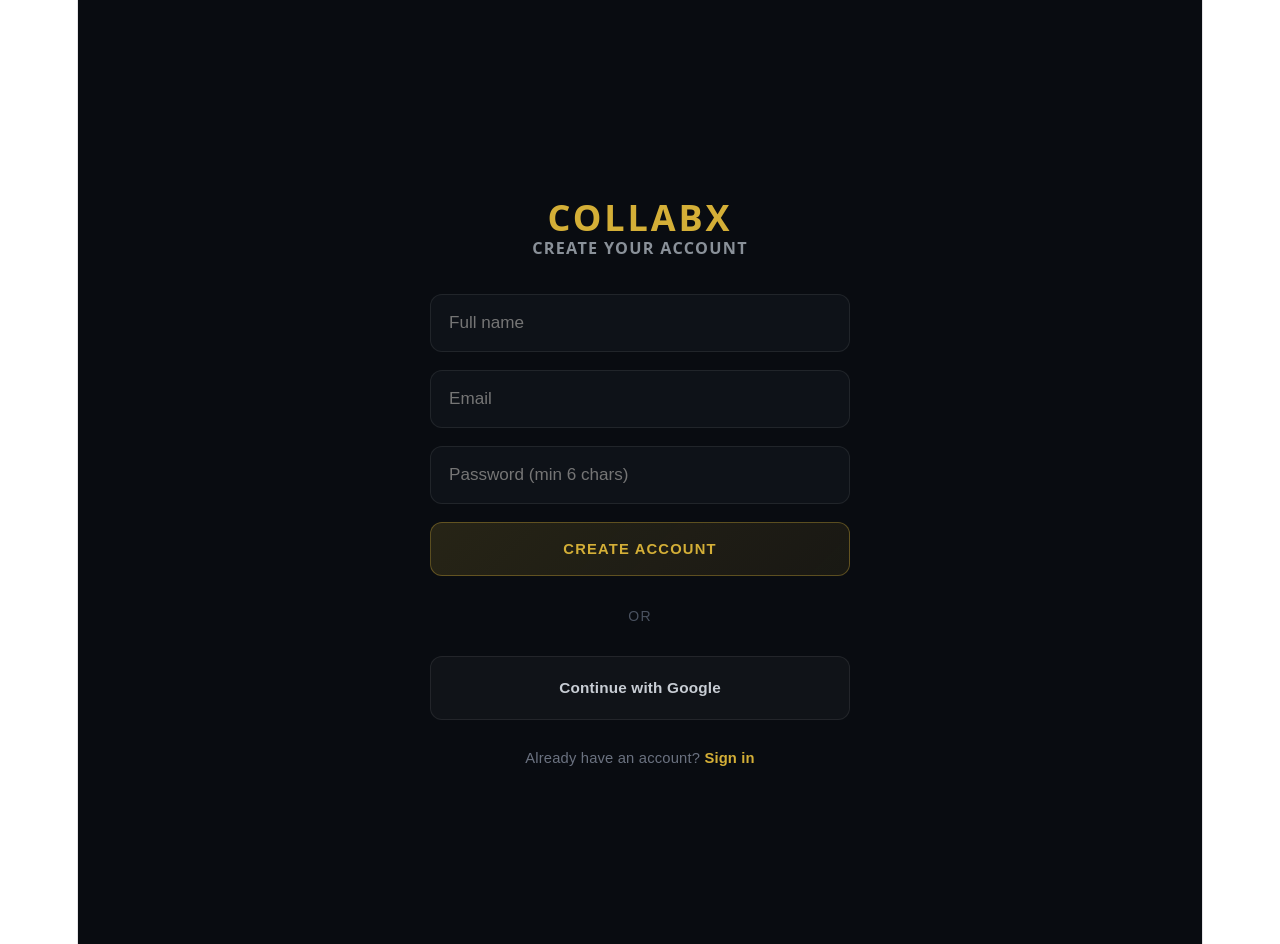
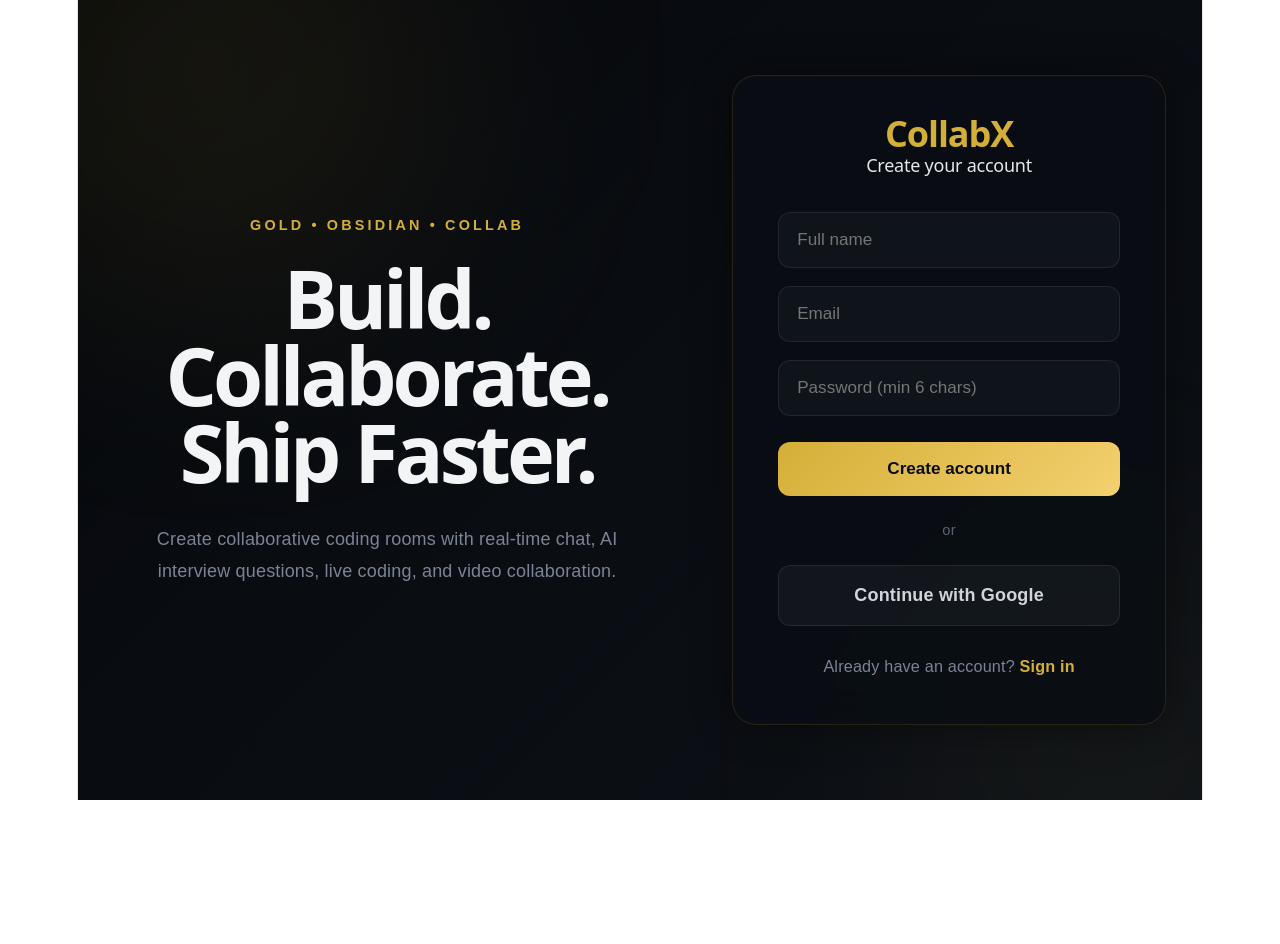
Before and after one commit to keshavbhalla2006/collabx, a React (Vite) app in the folder client/: page /register in a window 1280 px wide. After the commit the page ends 800 px from the top, so only its background shows below. Built offline with nearby package versions, Linux system fonts and the light colour scheme; no server answers.

Commit message:
Update Register.jsx

```diff
--- a/client/src/pages/Register.jsx
+++ b/client/src/pages/Register.jsx
@@ -29,15 +29,11 @@ export default function Register() {
     setLoading(true);
 
     try {
-      const res = await axios.post(
-        '/api/auth/register',
-        form
-      );
+      const res = await axios.post('/api/auth/register', form);
 
       login(res.data.user, res.data.token);
 
       navigate('/dashboard');
-
     } catch (err) {
       setError(
         err.response?.data?.message ||
@@ -50,13 +46,33 @@ export default function Register() {
 
   return (
     <div style={styles.page}>
+      <div style={styles.bgGlow1} />
+      <div style={styles.bgGlow2} />
+
+      <div style={styles.wrapper}>
+        <div style={styles.left}>
+          <p style={styles.brandTag}>
+            GOLD • OBSIDIAN • COLLAB
+          </p>
+
+          <h1 style={styles.heroTitle}>
+            Build.
+            <br />
+            Collaborate.
+            <br />
+            Ship Faster.
+          </h1>
+
+          <p style={styles.heroText}>
+            Create collaborative coding rooms with
+            real-time chat, AI interview questions,
+            live coding, and video collaboration.
+          </p>
+        </div>
+
+        <div style={styles.right}>
           <div style={styles.card}>
-
-        <div style={styles.formWrap}>
-
-          <h1 style={styles.logo}>
-            CollabX
-          </h1>
+            <h1 style={styles.logo}>CollabX</h1>
 
             <h2 style={styles.title}>
               Create your account
@@ -126,15 +142,14 @@ export default function Register() {
 
             <p style={styles.footer}>
               Already have an account?{' '}
-
               <Link
                 to="/login"
-              style={styles.footerLink}
+                style={styles.link}
               >
                 Sign in
               </Link>
             </p>
-
+          </div>
         </div>
       </div>
     </div>
@@ -144,222 +159,190 @@ export default function Register() {
 const styles = {
   page: {
     minHeight: '100vh',
+    width: '100%',
+    background:
+      'linear-gradient(135deg, #05070a 0%, #090c11 40%, #0d1117 100%)',
+    position: 'relative',
+    overflow: 'hidden',
+    fontFamily: "'Syne', sans-serif",
+  },
 
-    background: `
-      radial-gradient(
-        circle at top,
-        rgba(212,175,55,0.08),
-        transparent 35%
-      ),
-      #090c11
-    `,
+  bgGlow1: {
+    position: 'absolute',
+    width: '500px',
+    height: '500px',
+    borderRadius: '50%',
+    background:
+      'rgba(212,175,55,0.08)',
+    filter: 'blur(120px)',
+    top: '-180px',
+    left: '-120px',
+  },
 
-    fontFamily: "'Syne', sans-serif",
+  bgGlow2: {
+    position: 'absolute',
+    width: '400px',
+    height: '400px',
+    borderRadius: '50%',
+    background:
+      'rgba(212,175,55,0.05)',
+    filter: 'blur(120px)',
+    bottom: '-150px',
+    right: '-100px',
+  },
 
+  wrapper: {
+    position: 'relative',
+    zIndex: 2,
+    minHeight: '100vh',
+    display: 'grid',
+    gridTemplateColumns: '1.1fr 0.9fr',
+  },
+
+  left: {
     display: 'flex',
+    flexDirection: 'column',
+    justifyContent: 'center',
+    padding: '4rem',
+  },
 
-    alignItems: 'stretch',
+  brandTag: {
+    color: '#d4af37',
+    fontSize: '0.8rem',
+    letterSpacing: '0.22em',
+    marginBottom: '1.2rem',
+    fontWeight: '700',
+  },
 
-    justifyContent: 'stretch',
+  heroTitle: {
+    color: '#f3f4f6',
+    fontSize: '4.5rem',
+    lineHeight: '0.95',
+    margin: 0,
+    fontWeight: '800',
+    letterSpacing: '-0.05em',
+  },
+
+  heroText: {
+    marginTop: '1.8rem',
+    color: '#7b8494',
+    fontSize: '1rem',
+    maxWidth: '520px',
+    lineHeight: '1.8',
+  },
+
+  right: {
+    display: 'flex',
+    alignItems: 'center',
+    justifyContent: 'center',
+    padding: '2rem',
   },
 
   card: {
     width: '100%',
-
-    minHeight: '100vh',
-
-    background: '#090c11',
-
-    padding: '4rem 1.5rem',
-
-    display: 'flex',
-
-    flexDirection: 'column',
-
-    justifyContent: 'center',
-  },
-
-  formWrap: {
-    width: '100%',
     maxWidth: '420px',
-    margin: '0 auto',
+    background:
+      'rgba(10,14,20,0.88)',
+    backdropFilter: 'blur(18px)',
+    border:
+      '1px solid rgba(212,175,55,0.14)',
+    borderRadius: '24px',
+    padding: '2.5rem',
+    boxShadow:
+      '0 0 40px rgba(0,0,0,0.45)',
   },
 
   logo: {
-    textAlign: 'center',
-
+    color: '#d4af37',
     fontSize: '2rem',
-
+    margin: 0,
+    marginBottom: '0.4rem',
     fontWeight: '800',
-
-    marginBottom: '0.4rem',
-
-    color: '#d4af37',
-
-    letterSpacing: '0.08em',
-
-    textTransform: 'uppercase',
+    letterSpacing: '-0.03em',
   },
 
   title: {
-    textAlign: 'center',
-
-    fontSize: '0.9rem',
-
-    fontWeight: '600',
-
+    color: '#e5e7eb',
+    fontSize: '1rem',
+    fontWeight: '500',
     marginBottom: '2rem',
-
-    color: '#8a9199',
-
-    letterSpacing: '0.08em',
-
-    textTransform: 'uppercase',
   },
 
   input: {
-    display: 'block',
-
     width: '100%',
-
-    padding: '1rem',
-
+    padding: '0.95rem 1rem',
     marginBottom: '1rem',
-
-    background: '#0e1218',
-
-    border: '1px solid rgba(255,255,255,0.08)',
-
+    background: '#0f141b',
+    border:
+      '1px solid rgba(255,255,255,0.08)',
     borderRadius: '12px',
-
-    color: '#e8ecf0',
-
+    color: '#f3f4f6',
     fontSize: '0.95rem',
-
+    outline: 'none',
     boxSizing: 'border-box',
-
-    outline: 'none',
-
-    fontFamily: "'Syne', sans-serif",
   },
 
   btn: {
     width: '100%',
-
-    padding: '1rem',
-
-    background: `
-      linear-gradient(
-        135deg,
-        rgba(212,175,55,0.15),
-        rgba(212,175,55,0.08)
-      )
-    `,
-
-    color: '#d4af37',
-
-    border: '1px solid rgba(212,175,55,0.35)',
-
+    padding: '0.95rem',
+    background:
+      'linear-gradient(135deg,#d4af37,#f4d06f)',
+    color: '#090c11',
+    border: 'none',
     borderRadius: '12px',
-
-    fontSize: '0.82rem',
-
+    fontWeight: '800',
+    fontSize: '0.95rem',
     cursor: 'pointer',
-
-    fontWeight: '700',
-
-    fontFamily: "'Syne', sans-serif",
-
-    letterSpacing: '0.08em',
-
-    textTransform: 'uppercase',
-
-    transition: 'all 0.2s ease',
+    marginTop: '0.4rem',
+    transition: '0.2s',
   },
 
   googleBtn: {
     display: 'flex',
-
     alignItems: 'center',
-
     justifyContent: 'center',
-
     width: '100%',
-
-    padding: '1rem',
-
-    border: '1px solid rgba(255,255,255,0.08)',
-
+    padding: '0.9rem',
     borderRadius: '12px',
-
-    textAlign: 'center',
-
     textDecoration: 'none',
-
-    background: 'rgba(255,255,255,0.03)',
-
-    color: '#c8cdd4',
-
-    fontSize: '0.85rem',
-
+    background:
+      'rgba(255,255,255,0.04)',
+    border:
+      '1px solid rgba(255,255,255,0.08)',
+    color: '#d1d5db',
     fontWeight: '600',
-
-    marginTop: '0.75rem',
-
     boxSizing: 'border-box',
-
-    transition: 'all 0.2s ease',
   },
 
   divider: {
     textAlign: 'center',
-
-    margin: '1.5rem 0',
-
-    color: '#4a5260',
-
-    fontSize: '0.78rem',
-
-    textTransform: 'uppercase',
-
-    letterSpacing: '0.08em',
+    margin: '1.2rem 0',
+    color: '#5c6472',
+    fontSize: '0.82rem',
   },
 
   error: {
-    background: 'rgba(220,38,38,0.08)',
-
-    border: '1px solid rgba(220,38,38,0.2)',
-
+    background:
+      'rgba(220,38,38,0.12)',
+    border:
+      '1px solid rgba(220,38,38,0.25)',
     color: '#f87171',
-
     padding: '0.8rem 1rem',
-
-    borderRadius: '10px',
-
+    borderRadius: '12px',
     marginBottom: '1rem',
-
-    fontSize: '0.82rem',
-
-    lineHeight: 1.5,
+    fontSize: '0.88rem',
   },
 
   footer: {
     textAlign: 'center',
-
     marginTop: '1.5rem',
-
-    fontSize: '0.82rem',
-
-    color: '#6b7280',
-
-    lineHeight: 1.6,
+    color: '#7b8494',
+    fontSize: '0.9rem',
   },
 
-  footerLink: {
+  link: {
     color: '#d4af37',
-
     textDecoration: 'none',
-
     fontWeight: '700',
   },
 };
```
Lines whose indentation alone changed are shown as unchanged.
